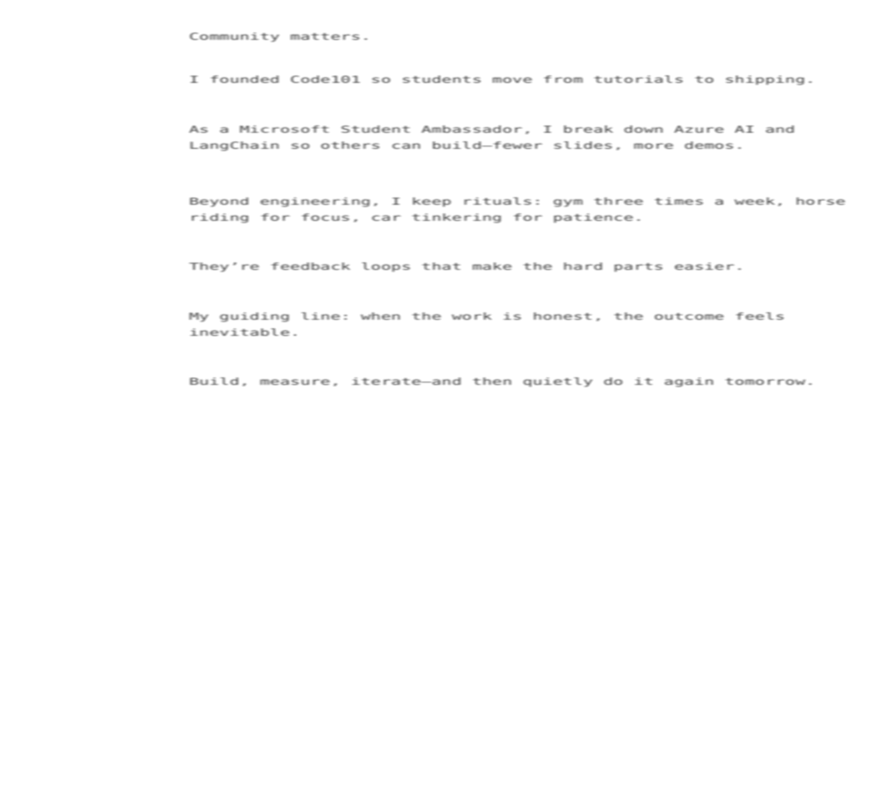
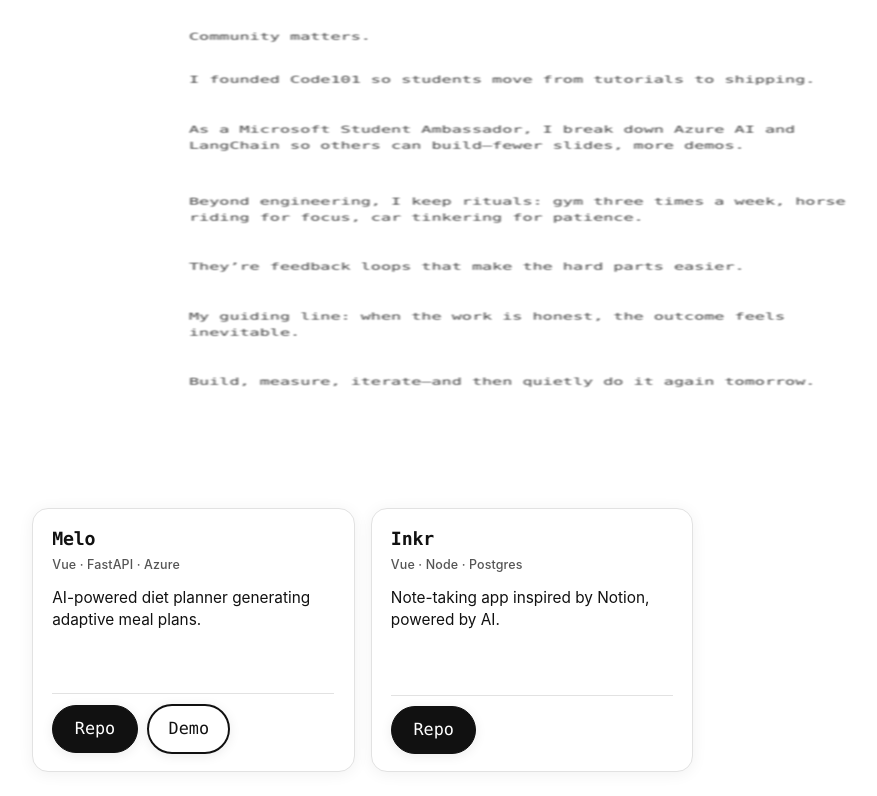
Before and after one commit to a-elhaag/Vue.JS-portfolio, a Vue app: page / in a window 1280 px wide. Shown: the part 2649-3445 px from the top of the page, without its empty margins (108-985 px from the left). Before the commit the page ends 3117 px from the top, so only its background shows below. Built offline with nearby package versions, Linux system fonts and the light colour scheme.

Commit message:
feat: add ProjectsSection and ProjectCard components for project display and navigation

```diff
--- a/src/App.vue
+++ b/src/App.vue
@@ -3,6 +3,7 @@ import WelcomeSection from "./sections/WelcomeSection.vue";
 import TechSection from "./sections/TechStackSection.vue";
 import CertsSection from "./sections/CertsSection.vue";
 import AboutSection from "./sections/AboutSection.vue";
+import ProjectsSection from "./sections/ProjectsSection.vue";
 </script>
 
 <template>
@@ -11,5 +12,6 @@ import AboutSection from "./sections/AboutSection.vue";
     <TechSection />
     <CertsSection />
     <AboutSection />
+    <ProjectsSection />
   </main>
 </template>
--- /dev/null
+++ b/src/components/ProjectCard.vue
@@ -0,0 +1,122 @@
+<script setup lang="ts">
+import Card from "./Card.vue";
+import Button from "./Button.vue";
+import { ExternalLink } from "lucide-vue-next";
+import type { ProjectItem } from "../data/projects";
+import { computed } from "vue";
+
+const props = defineProps<{
+  project: ProjectItem;
+  variant?: "elevated" | "outline" | "solid" | "glass";
+  size?: "sm" | "md" | "lg"; // will default to md
+  clamp?: number; // intro clamp lines
+}>();
+
+const variant = computed(() => props.variant || "outline");
+const size = computed(() => props.size || "md");
+const clamp = computed(() => props.clamp ?? 4);
+const showDemo = computed(() => !!props.project.links.demo);
+const ariaLabel = computed(
+  () => `${props.project.title} project${showDemo.value ? " with demo" : ""}`
+);
+const stackDisplay = computed(() => {
+  const max = 4;
+  const list = props.project.stack.slice(0, max);
+  const extra = props.project.stack.length - list.length;
+  return extra > 0 ? [...list, `+${extra}`] : list;
+});
+</script>
+
+<template>
+  <Card
+    :variant="variant"
+    :size="size"
+    :accent="project.accent"
+    :interactive="true"
+    :clamp="clamp"
+    :aria-label="ariaLabel"
+  >
+    <!-- Title monospace already handled by Card -->
+    <template #title>{{ project.title }}</template>
+    <template #subtitle>
+      <span class="stack" v-if="stackDisplay.length">
+        {{ stackDisplay.join(" · ") }}
+      </span>
+    </template>
+
+    <div class="intro">{{ project.intro }}</div>
+
+    <template #footer>
+      <div class="actions">
+        <Button
+          variant="solid"
+          size="md"
+          :href="project.links.repo"
+          external
+          aria-label="Open repository"
+        >
+          Repo
+        </Button>
+        <Button
+          v-if="showDemo"
+          variant="animated"
+          size="md"
+          :href="project.links.demo"
+          external
+          aria-label="Open live demo"
+        >
+          <template #icon>
+            <ExternalLink />
+          </template>
+          Demo
+        </Button>
+      </div>
+    </template>
+  </Card>
+</template>
+
+<style scoped>
+.intro {
+  /* Card body area inherits clamp via parent; ensure consistent text style */
+  font-size: 0.96rem;
+  line-height: 1.45;
+  color: var(--text);
+  display: -webkit-box;
+  -webkit-box-orient: vertical;
+  overflow: hidden;
+}
+.actions {
+  display: flex;
+  align-items: center;
+  gap: 0.6rem;
+  flex-wrap: wrap;
+}
+.actions :deep(.btn) {
+  /* ensure consistent min-width feel */
+  flex: 0 0 auto;
+}
+.stack {
+  font-size: 0.78rem;
+  font-weight: 500;
+  color: var(--muted);
+  letter-spacing: 0.01em;
+}
+
+/* Override default Card footer raise so buttons sit cleanly at bottom and are visually separated */
+:deep(.footer) {
+  transform: translateY(0) !important;
+  margin-top: 0.25rem;
+  padding-top: 0.6rem;
+  border-top: 1px solid var(--border);
+}
+
+/* Project specific sizing tweaks */
+:deep(.card) {
+  --card-h: 18rem; /* Increase height slightly */
+}
+
+/* Larger heading just for project cards */
+:deep(.title) {
+  font-size: 1.14rem;
+}
+</style>
--- a/src/data/projects.ts
+++ b/src/data/projects.ts
@@ -1,21 +1,42 @@
-export const projects = [
+export interface ProjectLinkSet {
+  repo: string; // GitHub repository (required)
+  demo?: string; // Optional live demo URL
+  docs?: string; // Optional documentation site
+}
+
+export interface ProjectItem {
+  slug: string;
+  title: string; // monospace heading
+  intro: string; // short intro paragraph
+  stack: string[]; // key tech keywords
+  links: ProjectLinkSet;
+  accent?: string; // optional accent color
+  featured?: boolean; // highlight priority
+  status?: "active" | "archived" | "wip";
+  order?: number; // manual ordering weight
+}
+
+export const projects: ProjectItem[] = [
   {
     slug: "melo",
     title: "Melo",
-    summary: "AI-powered diet planner for personalized meal plans.",
+    intro: "AI-powered diet planner generating adaptive meal plans.",
     stack: ["Vue", "FastAPI", "Azure"],
     links: {
-      github: "https://github.com/anas/melo",
-      live: "https://melo.ai"
-    }
+      repo: "https://github.com/anas/melo",
+      demo: "https://melo.ai",
+    },
+    accent: "#2f6bed",
+    featured: true,
   },
   {
     slug: "inkr",
     title: "Inkr",
-    summary: "Note-taking app inspired by Notion, powered by AI.",
+    intro: "Note-taking app inspired by Notion, powered by AI.",
     stack: ["Vue", "Node", "Postgres"],
     links: {
-      github: "https://github.com/anas/inkr"
-    }
-  }
-] as const
+      repo: "https://github.com/anas/inkr",
+    },
+    status: "wip",
+  },
+];
--- a/src/sections/ProjectsSection.vue
+++ b/src/sections/ProjectsSection.vue
@@ -0,0 +1,90 @@
+<script setup lang="ts">
+import { computed } from "vue";
+import SectionHeader from "../components/SectionHeader.vue";
+import ProjectCard from "../components/ProjectCard.vue";
+import { projects, type ProjectItem } from "../data/projects";
+
+// Sorting logic: featured first, then order asc, then original index
+const items = computed<ProjectItem[]>(() => {
+  return [...projects].sort((a, b) => {
+    const featA = a.featured ? 1 : 0;
+    const featB = b.featured ? 1 : 0;
+    if (featA !== featB) return featB - featA; // featured desc
+    const orderA = a.order ?? Number.MAX_SAFE_INTEGER;
+    const orderB = b.order ?? Number.MAX_SAFE_INTEGER;
+    if (orderA !== orderB) return orderA - orderB;
+    return 0;
+  });
+});
+</script>
+
+<template>
+  <section
+    id="projects"
+    class="projects-section"
+    aria-labelledby="projects-title"
+  >
+    <SectionHeader section-name="projects" />
+    <div class="container">
+      <h2 id="projects-title" class="visually-hidden">Projects</h2>
+      <div class="grid">
+        <div v-for="p in items" :key="p.slug" class="slot">
+          <ProjectCard :project="p" />
+        </div>
+      </div>
+    </div>
+  </section>
+</template>
+
+<style scoped>
+.projects-section {
+  width: 100%;
+  display: flex;
+  justify-content: center;
+  background: var(--bg);
+  padding: 40px 0 24px;
+}
+.container {
+  width: min(1000px, 96vw);
+  display: flex;
+  flex-direction: column;
+  gap: 18px;
+  padding-inline: 12px;
+}
+@media (min-width: 720px) {
+  .container {
+    padding-inline: 0;
+  }
+}
+.grid {
+  display: grid;
+  gap: 16px;
+  grid-template-columns: repeat(1, minmax(0, 1fr));
+}
+@media (min-width: 640px) {
+  .grid {
+    grid-template-columns: repeat(2, minmax(0, 1fr));
+  }
+}
+@media (min-width: 980px) {
+  .grid {
+    grid-template-columns: repeat(3, minmax(0, 1fr));
+  }
+}
+.slot {
+  position: relative;
+}
+
+/* A11y hidden heading */
+.visually-hidden {
+  position: absolute;
+  width: 1px;
+  height: 1px;
+  padding: 0;
+  margin: -1px;
+  overflow: hidden;
+  clip: rect(0 0 0 0);
+  white-space: nowrap;
+  border: 0;
+}
+</style>
```
